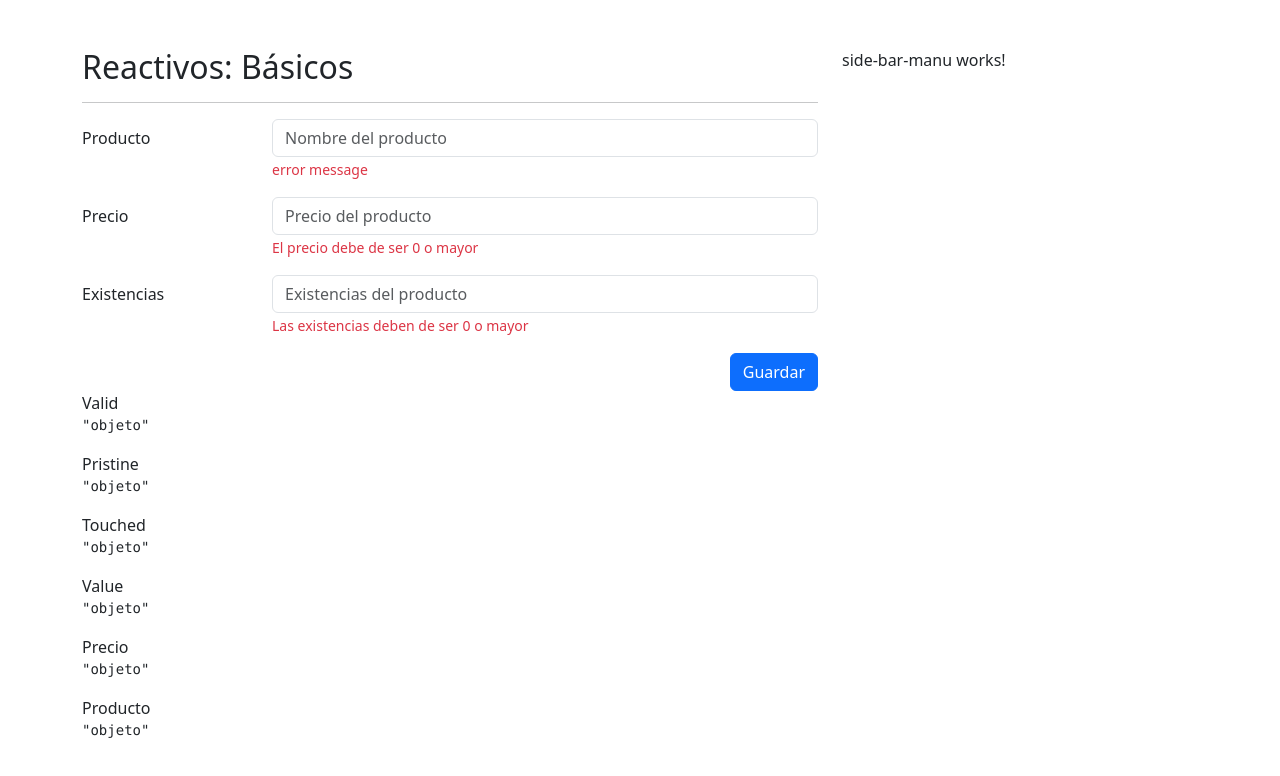
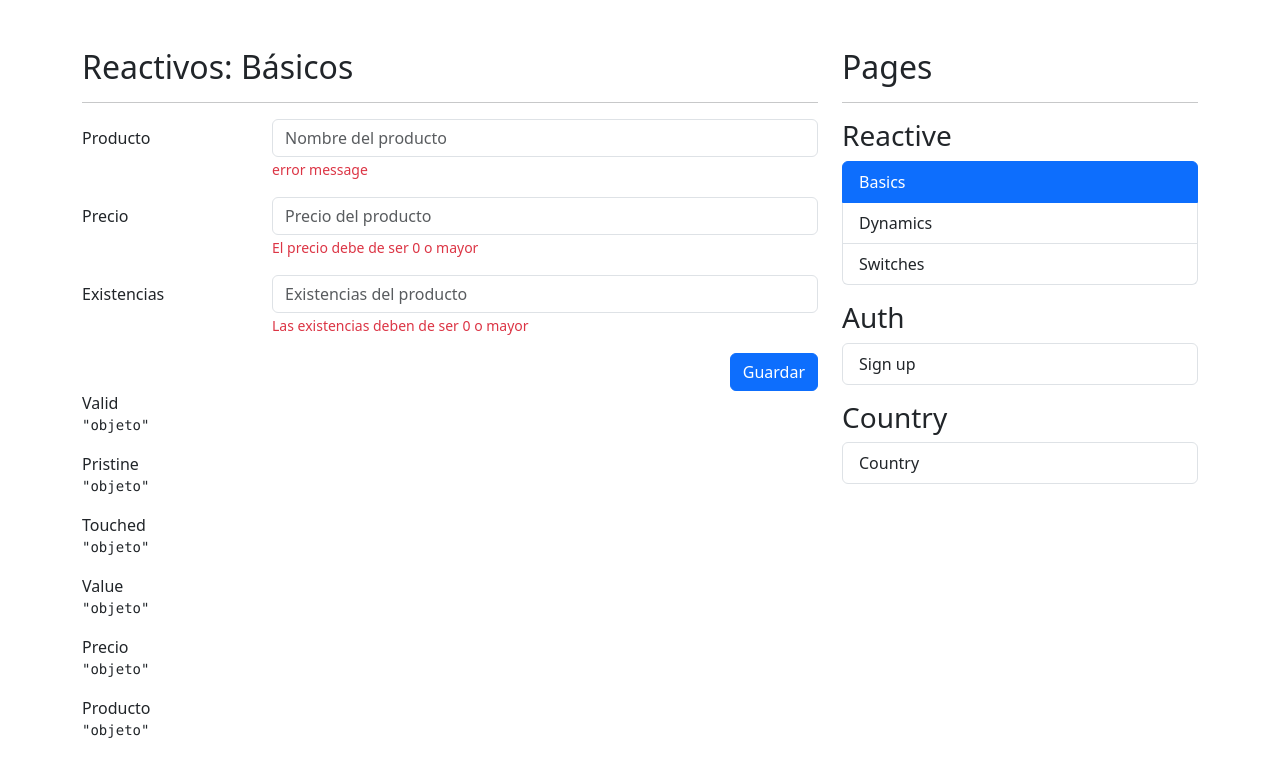
Before and after one commit to CarlosGal19/Reactive_Forms_Angular, an Angular app: page /reactive/basic in a window 1280 px wide. Shown: the top 776 px of the page. Built offline with nearby package versions, Linux system fonts and the light colour scheme.

Commit message:
feat: show routes in side bar menu

```diff
--- a/src/app/shared/components/side-bar-menu/side-bar-menu.html
+++ b/src/app/shared/components/side-bar-menu/side-bar-menu.html
@@ -1 +1,32 @@
-<p>side-bar-manu works!</p>
+<h2>Pages</h2>
+<hr>
+
+<h3 class="mt-3">
+  Reactive
+</h3>
+
+<ul class="list-group">
+  @for (item of reactiveMenu; track item.route) {
+    <li [routerLink]="item.route" routerLinkActive="active" class="list-group-item">{{item.title}}</li>
+  }
+</ul>
+
+<h3 class="mt-3">
+  Auth
+</h3>
+
+<ul class="list-group">
+  @for (item of authMenu; track item.route) {
+    <li [routerLink]="item.route" routerLinkActive="active" class="list-group-item">{{item.title}}</li>
+  }
+</ul>
+
+<h3 class="mt-3">
+  Country
+</h3>
+
+<ul class="list-group">
+  @for (item of countryMenu; track item.route) {
+    <li [routerLink]="item.route" routerLinkActive="active" class="list-group-item">{{item.title}}</li>
+  }
+</ul>
--- a/src/app/shared/components/side-bar-menu/side-bar-menu.ts
+++ b/src/app/shared/components/side-bar-menu/side-bar-menu.ts
@@ -1,10 +1,39 @@
 import { Component } from '@angular/core';
+import { reactiveRoutes } from '../../../reactive/routes/reactive.routes';
+import { RouterLink, RouterLinkActive } from "@angular/router";
+
+interface IMenuItem {
+  title: string;
+  route: string;
+}
+
+const reactiveItems = reactiveRoutes[0].children ?? []
 
 @Component({
   selector: 'side-bar-menu',
-  imports: [],
+  imports: [RouterLink, RouterLinkActive],
   templateUrl: './side-bar-menu.html',
 })
 export class SideBarMenu {
 
+  reactiveMenu: IMenuItem[] = reactiveItems
+  .filter(i => i.path !== '**')
+  .map(i => ({
+    route: `reactive/${i.path}`,
+    title: `${i.title}`
+  }))
+
+  authMenu: IMenuItem[] = [
+    {
+      route: 'auth',
+      title: 'Sign up'
+    }
+  ]
+
+  countryMenu: IMenuItem[] = [
+    {
+      route: 'country',
+      title: 'Country'
+    }
+  ]
 }
```
